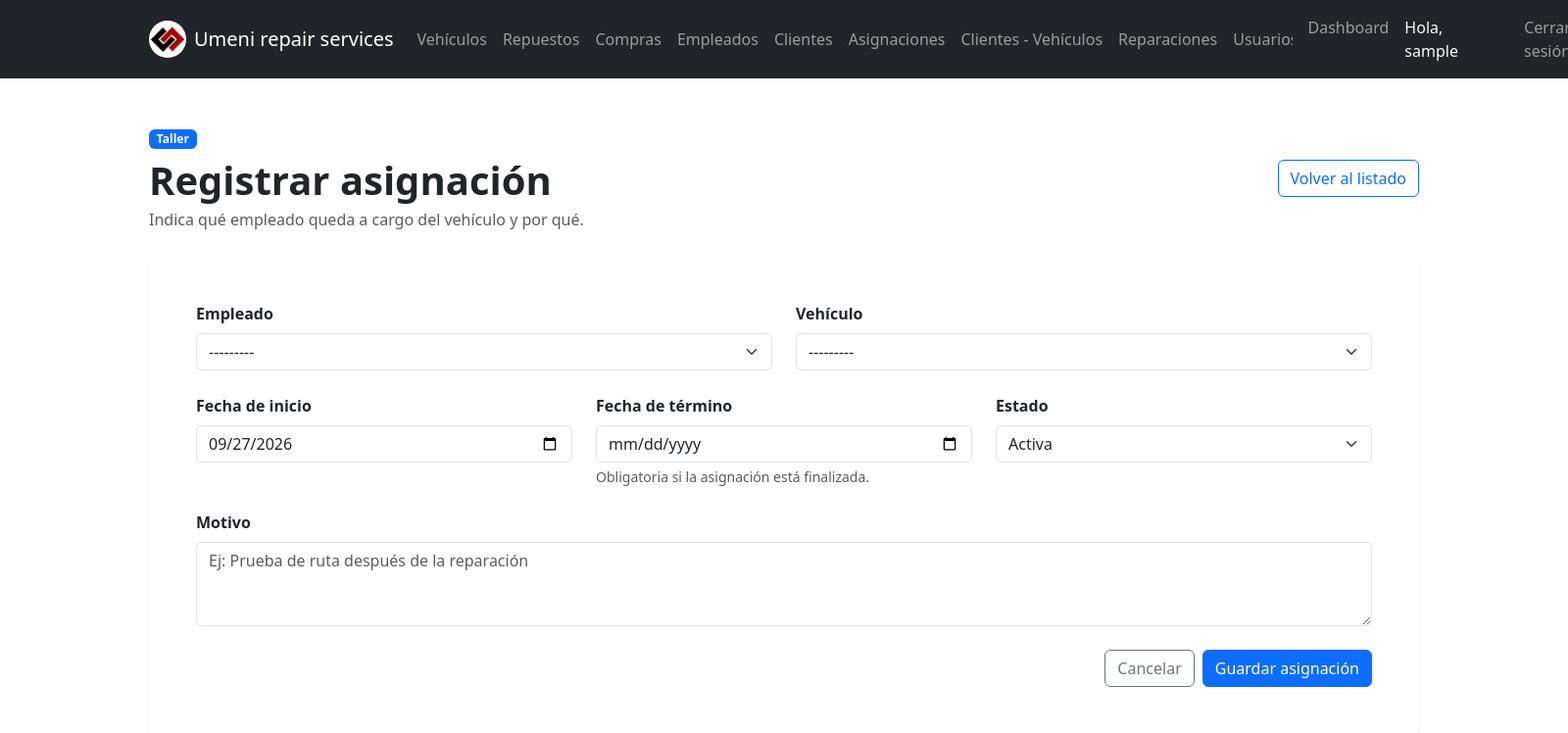
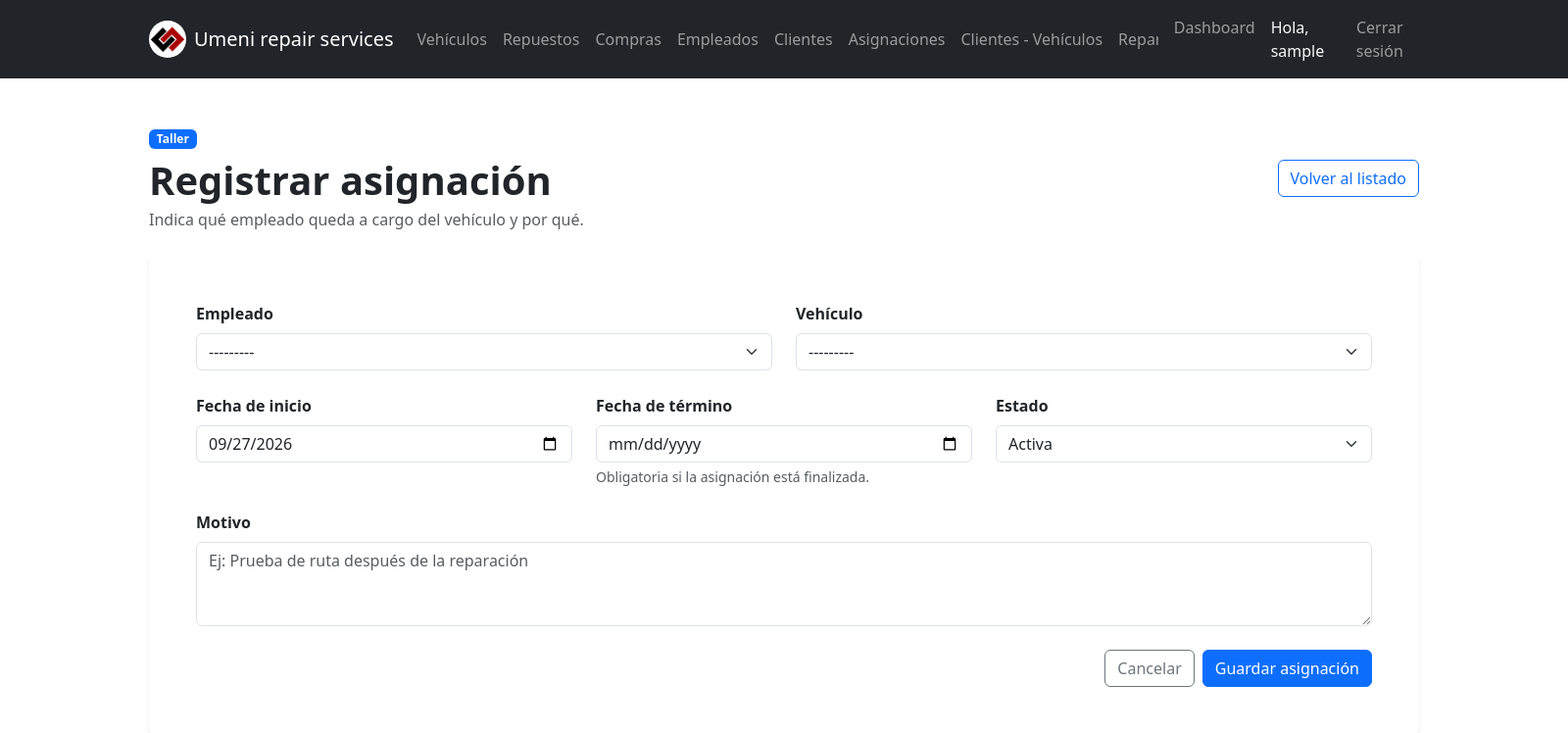
Before and after one commit to danielrestrepo4953/evaU2, a Django app: page /asignaciones/registrar/ in a window 1600 px wide. Shown: the top 748 px of the page at 98% size. Run offline with Django 5.2, Linux system fonts and the light colour scheme; the visitor is signed in with stand-in values (Sample User, id 1); data that the repository does not hold is empty; some libraries are stand-ins or nearby versions.

Commit message:
Corrección de base.html

```diff
--- a/templates/base.html
+++ b/templates/base.html
@@ -17,7 +17,7 @@
             <button class="navbar-toggler" type="button" data-bs-toggle="collapse" data-bs-target="#navbarNav">
                 <span class="navbar-toggler-icon"></span>
             </button>
-            <div class="collapse navbar-collapse" id="navbarNav">
+            <div class="collapse navbar-collapse" id="navbarNav" style="min-width: 0;">
                 <div class="d-flex flex-column flex-lg-row align-items-lg-center w-100 gap-lg-2">
                     <div class="overflow-auto flex-grow-1" style="min-width: 0;">
                         <ul class="navbar-nav flex-row flex-nowrap" style="min-width: max-content;">
```
Also changed, not shown: media/images/repuestos/garrett.jpg (added).
